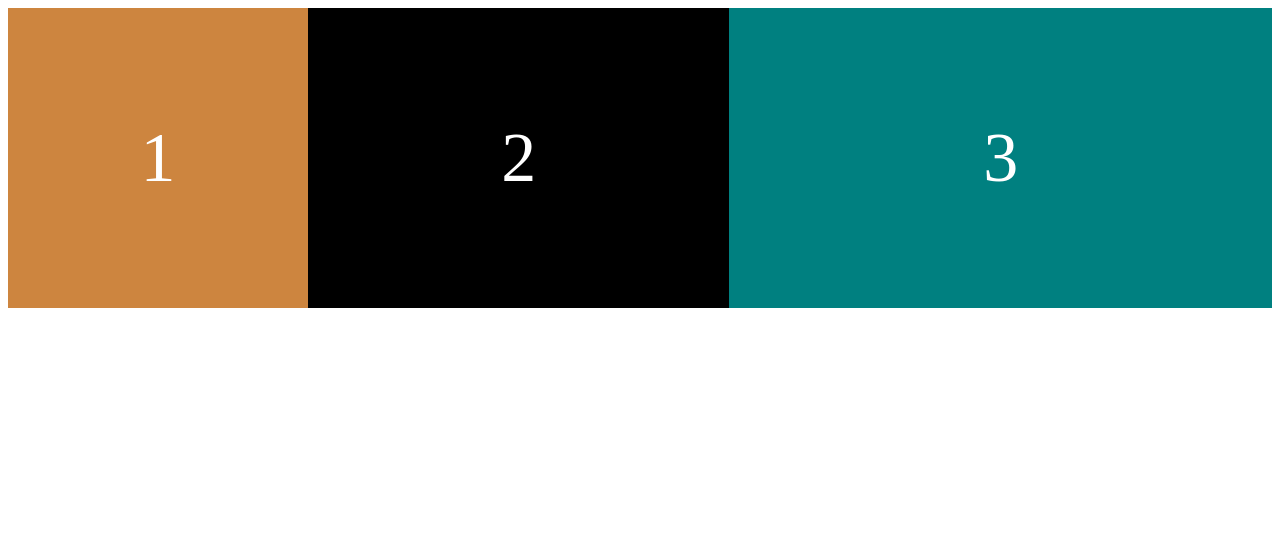
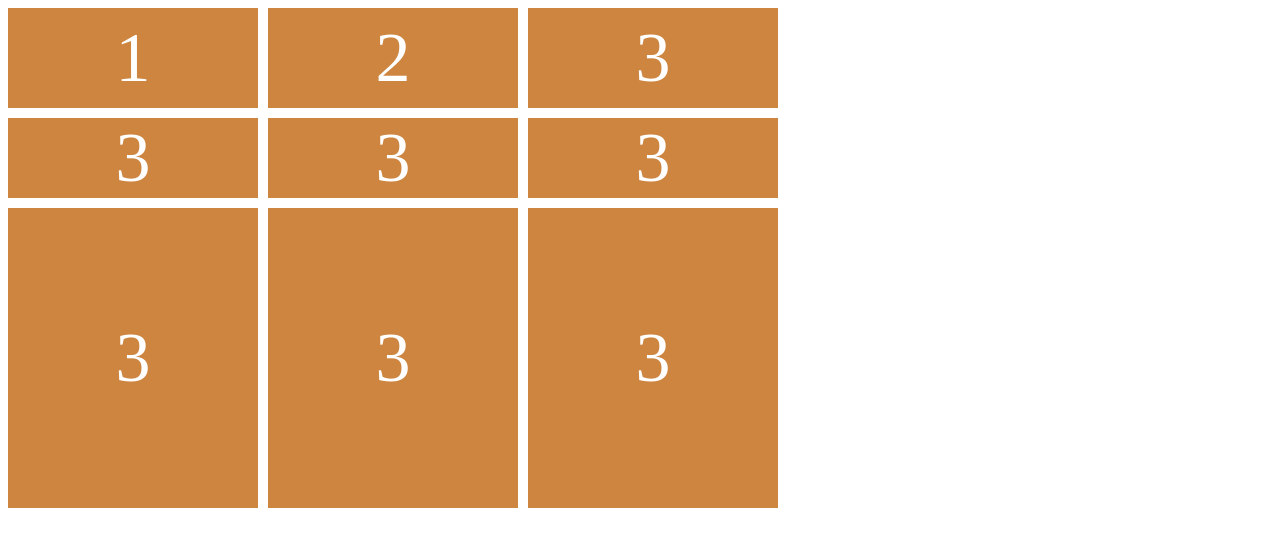
Before and after one commit to Namyunha/scss-master, a plain HTML site: page index.html in a window 1280 px wide. Drawn offline with Linux system fonts and the light colour scheme.

Commit message:
CSS Grid Basic Concepts

```diff
--- a/index.html
+++ b/index.html
@@ -12,6 +12,12 @@
       <div class="child">1</div>
       <div class="child">2</div>
       <div class="child">3</div>
+      <div class="child">3</div>
+      <div class="child">3</div>
+      <div class="child">3</div>
+      <div class="child">3</div>
+      <div class="child">3</div>
+      <div class="child">3</div>
     </div>
   </body>
 </html>
--- a/style.css
+++ b/style.css
@@ -1,10 +1,12 @@
 .parent {
-  display: flex;
-  justify-content: space-around;
+  display: grid;
+  grid-template-columns: 250px 250px 250px;
+  grid-template-rows: 100px 80px 300px;
+  gap: 10px;
+  /* column-gap: 10px;
+  row-gap: 10px; */
 }
 .child {
-  width: 300px;
-  height: 300px;
   color: white;
   background-color: peru;
   display: flex;
@@ -12,11 +14,3 @@
   align-items: center;
   font-size: 70px;
 }
-.child:nth-child(2) {
-  background-color: black;
-  flex-grow: 1;
-}
-.child:nth-child(3) {
-  background-color: teal;
-  flex-grow: 2;
-}
```
